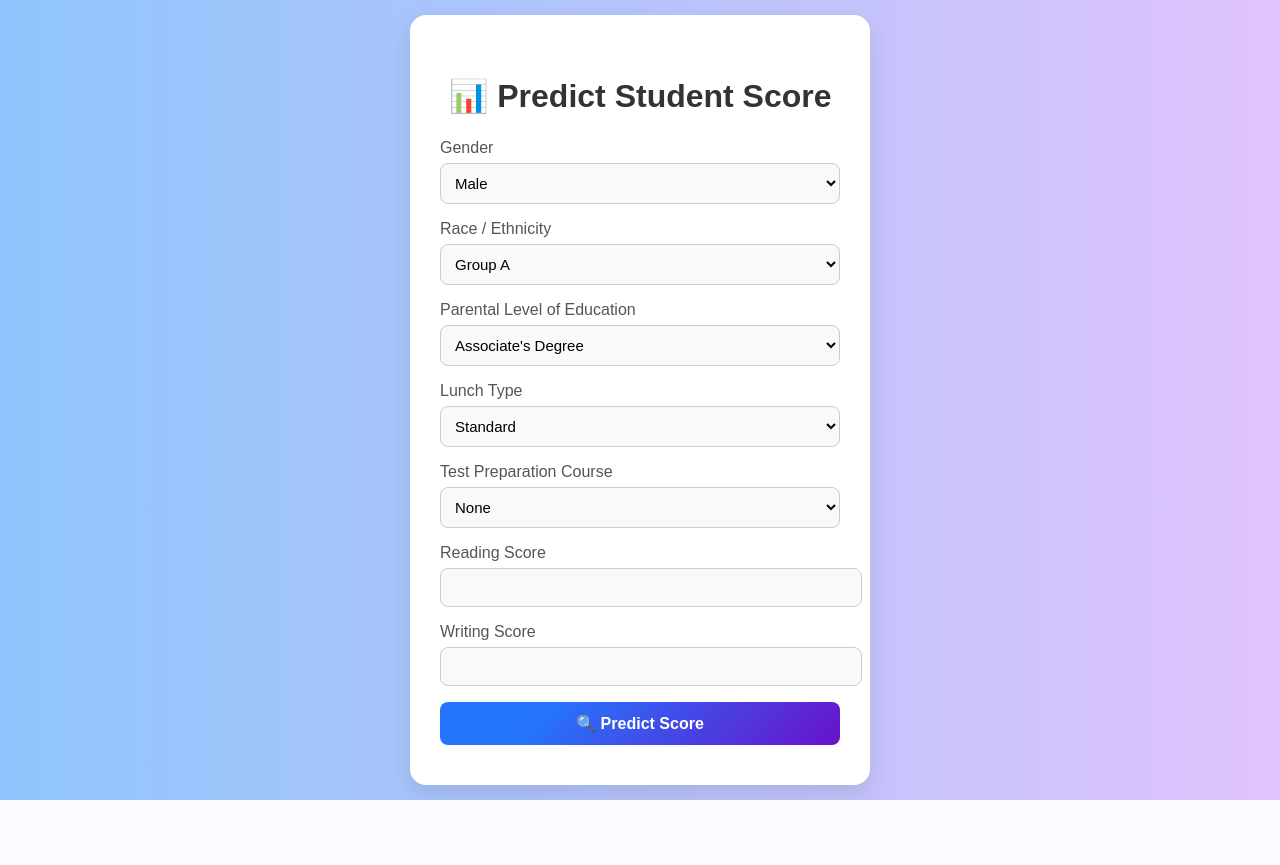
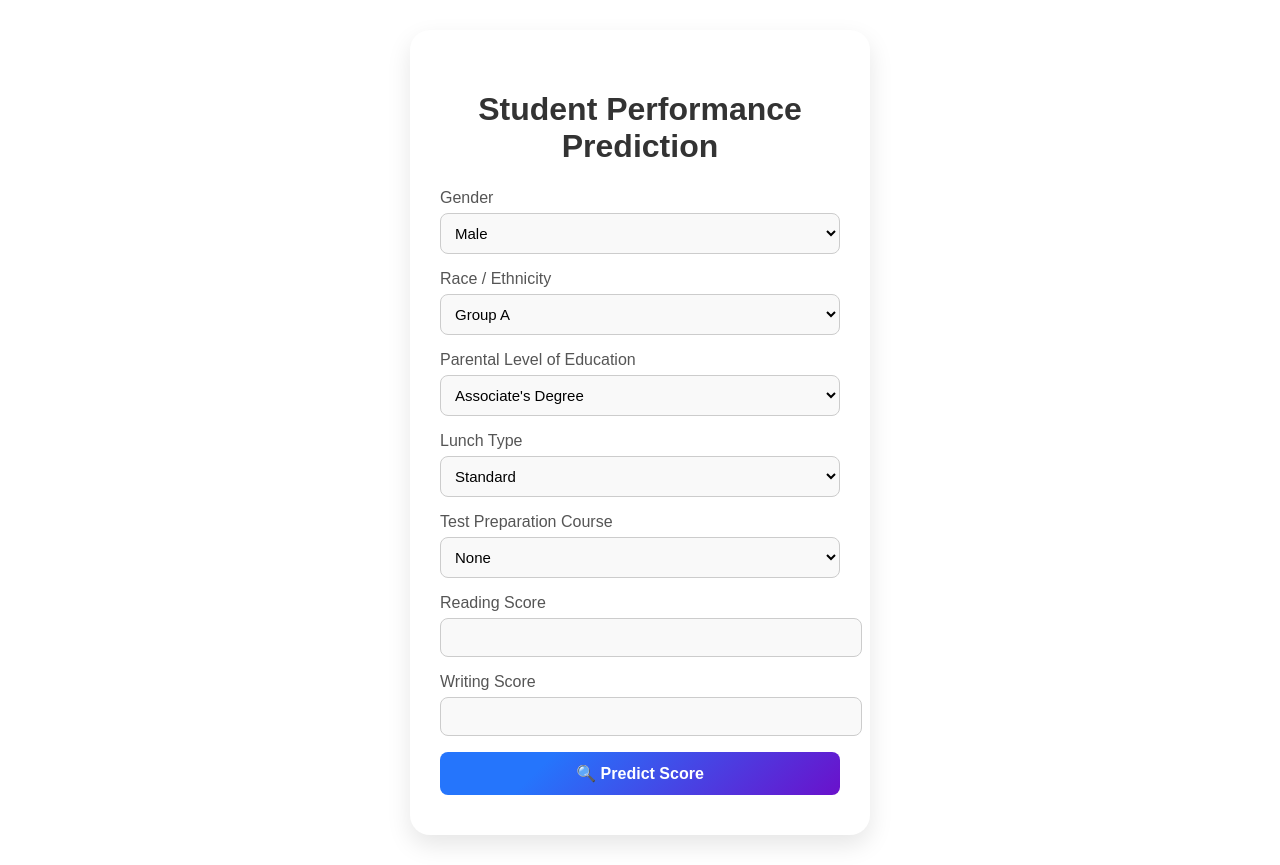
Before and after one commit to kaushik-gowda/ML_Project, a Flask app: page / in a window 1280 px wide. Before the commit the page ends 800 px from the top, so only its background shows below. Run offline with Flask 3, Linux system fonts and the light colour scheme; parts of the project's set-up code (start-up, migrations or seed data) failed here and were passed over.

Commit message:
Changes in the interface

```diff
--- a/templates/index.html
+++ b/templates/index.html
@@ -2,14 +2,14 @@
 <html lang="en">
 <head>
     <meta charset="UTF-8">
-    <title>🎓 Student Performance Predictor</title>
+    <title>Student Performance Prediction</title>
     <meta name="viewport" content="width=device-width, initial-scale=1.0">
     <style>
         body {
             margin: 0;
-            padding: 0;
+            padding: 30px;
             font-family: 'Poppins', sans-serif;
-            background: linear-gradient(to right, #8EC5FC, #E0C3FC);
+            background: white;
             display: flex;
             justify-content: center;
             align-items: center;
@@ -19,8 +19,8 @@
         .container {
             background-color: #ffffff;
             padding: 40px 30px;
-            border-radius: 16px;
-            box-shadow: 0 10px 25px rgba(0, 0, 0, 0.1);
+            border-radius: 20px;
+            box-shadow: 0 10px 25px rgba(13, 7, 7, 0.1);
             width: 400px;
             max-width: 95%;
         }
@@ -84,7 +84,7 @@
 </head>
 <body>
     <div class="container">
-        <h1>📊 Predict Student Score</h1>
+        <h1>Student Performance Prediction</h1>
         <form method="POST">
             <div class="form-group">
                 <label for="gender">Gender</label>
```
